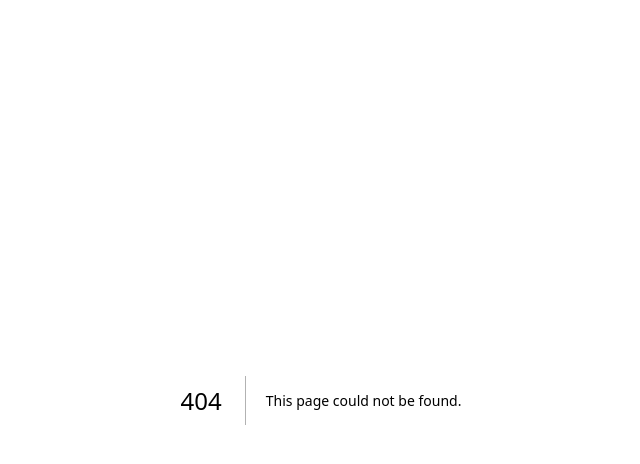
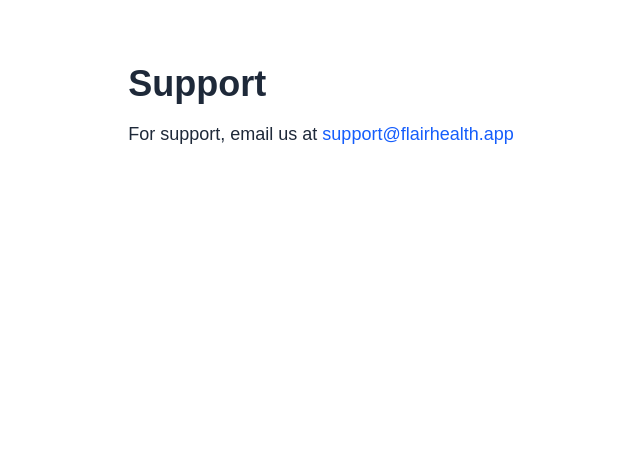
Before and after one commit to reubensoh/flair-website, a Next.js app: page /support in a window 1280 px wide. Before the commit this address had no page. Shown: the top 464 px of the page, without its empty margins (319-959 px from the left). Built offline with nearby package versions, Linux system fonts and the light colour scheme.

Commit message:
Add /support page for Apple TestFlight compliance

```diff
--- /dev/null
+++ b/app/support/page.tsx
@@ -0,0 +1,16 @@
+export default function Support() {
+  return (
+    <main className="max-w-3xl mx-auto px-6 py-16 text-gray-800 dark:text-gray-200 leading-relaxed">
+      <h1 className="text-4xl font-bold mb-4">Support</h1>
+      <p className="text-lg">
+        For support, email us at{" "}
+        <a
+          href="mailto:support@flairhealth.app"
+          className="text-blue-600 dark:text-blue-400 hover:underline"
+        >
+          support@flairhealth.app
+        </a>
+      </p>
+    </main>
+  );
+}
```
